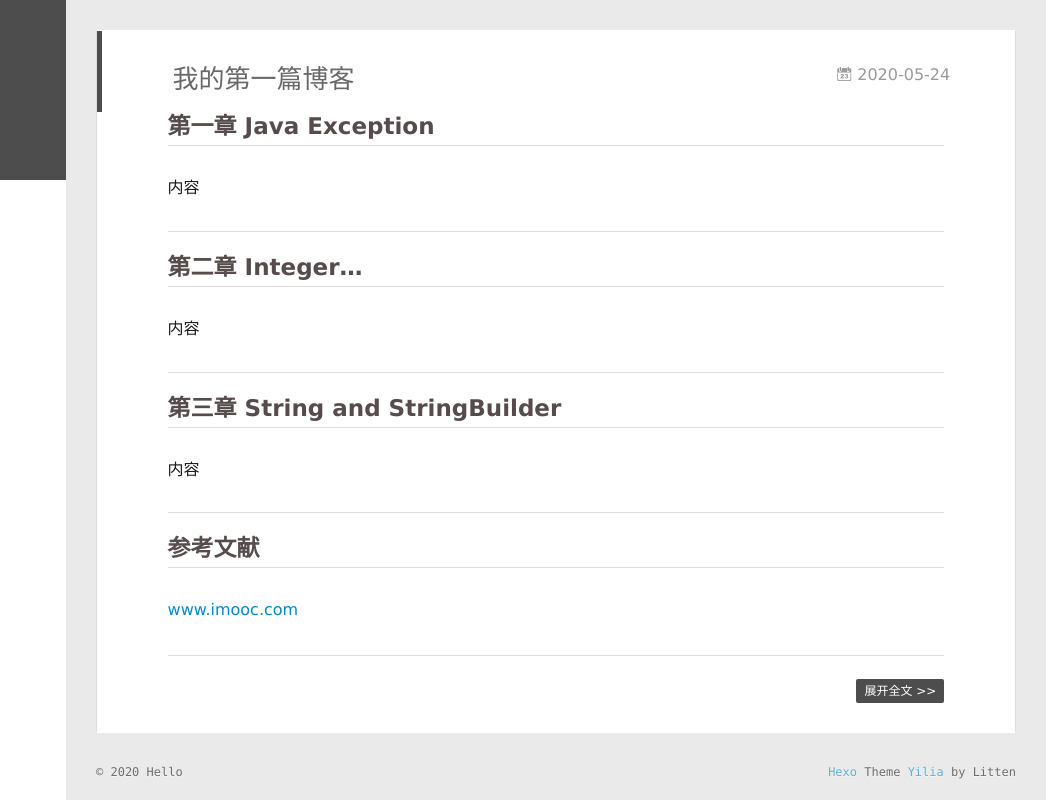
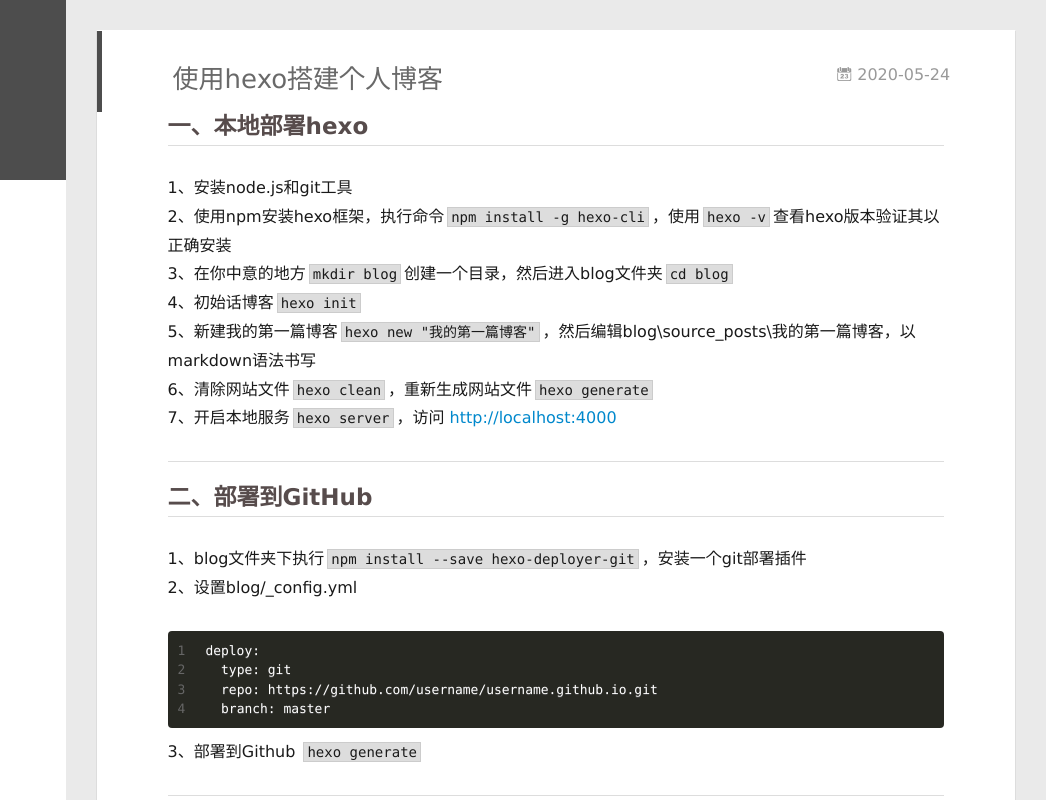
Before and after one commit to jojo255/jojo255.github.io, a plain HTML site: page index.html in a window 1280 px wide. Shown: the full height of the page, 234-1280 px from the left. Drawn offline with Linux system fonts and the light colour scheme.

Commit message:
Site updated: 2020-05-24 15:24:11

```diff
--- a/content.json
+++ b/content.json
@@ -1 +1 @@
-[{"title":"我的第一篇博客","date":"2020-05-24T06:56:50.000Z","path":"2020/05/24/我的第一篇博客/","tags":[]}]
+[{"title":"使用hexo搭建个人博客","date":"2020-05-24T08:17:37.000Z","path":"2020/05/24/使用hexo搭建个人博客/","tags":[]}]
--- a/index.html
+++ b/index.html
@@ -152,33 +152,39 @@
           <div id="js-content" class="content-ll">
 
 
-    <article id="post-我的第一篇博客" class="article article-type-post  article-index" itemscope itemprop="blogPost">
+    <article id="post-使用hexo搭建个人博客" class="article article-type-post  article-index" itemscope itemprop="blogPost">
   <div class="article-inner">
 
       <header class="article-header">
 
 
     <h1 itemprop="name">
-      <a class="article-title" href="/2020/05/24/%E6%88%91%E7%9A%84%E7%AC%AC%E4%B8%80%E7%AF%87%E5%8D%9A%E5%AE%A2/">我的第一篇博客</a>
+      <a class="article-title" href="/2020/05/24/%E4%BD%BF%E7%94%A8hexo%E6%90%AD%E5%BB%BA%E4%B8%AA%E4%BA%BA%E5%8D%9A%E5%AE%A2/">使用hexo搭建个人博客</a>
     </h1>
 
 
 
-        <a href="/2020/05/24/%E6%88%91%E7%9A%84%E7%AC%AC%E4%B8%80%E7%AF%87%E5%8D%9A%E5%AE%A2/" class="archive-article-date">
-  	<time datetime="2020-05-24T06:56:50.000Z" itemprop="datePublished"><i class="icon-calendar icon"></i>2020-05-24</time>
+        <a href="/2020/05/24/%E4%BD%BF%E7%94%A8hexo%E6%90%AD%E5%BB%BA%E4%B8%AA%E4%BA%BA%E5%8D%9A%E5%AE%A2/" class="archive-article-date">
+  	<time datetime="2020-05-24T08:17:37.000Z" itemprop="datePublished"><i class="icon-calendar icon"></i>2020-05-24</time>
 </a>
 
       </header>
 
     <div class="article-entry" itemprop="articleBody">
 
-        <h2 id="第一章-Java-Exception"><a href="#第一章-Java-Exception" class="headerlink" title="第一章 Java Exception"></a>第一章 Java Exception</h2><p>内容</p>
+        <h2 id="一、本地部署hexo"><a href="#一、本地部署hexo" class="headerlink" title="一、本地部署hexo"></a>一、本地部署hexo</h2><p>1、安装node.js和git工具<br>2、使用npm安装hexo框架，执行命令<code>npm install -g hexo-cli</code>，使用<code>hexo -v</code>查看hexo版本验证其以正确安装<br>3、在你中意的地方<code>mkdir blog</code>创建一个目录，然后进入blog文件夹<code>cd blog</code><br>4、初始话博客<code>hexo init</code><br>5、新建我的第一篇博客<code>hexo new &quot;我的第一篇博客&quot;</code>，然后编辑blog\source_posts\我的第一篇博客，以markdown语法书写<br>6、清除网站文件<code>hexo clean</code>，重新生成网站文件<code>hexo generate</code><br>7、开启本地服务<code>hexo server</code>，访问 <a href="http://localhost:4000" target="_blank" rel="noopener">http://localhost:4000</a></p>
 <hr>
-<h2 id="第二章-Integer…"><a href="#第二章-Integer…" class="headerlink" title="第二章 Integer…"></a>第二章 Integer…</h2><p>内容</p>
+<h2 id="二、部署到GitHub"><a href="#二、部署到GitHub" class="headerlink" title="二、部署到GitHub"></a>二、部署到GitHub</h2><p>1、blog文件夹下执行<code>npm install --save hexo-deployer-git</code>，安装一个git部署插件<br>2、设置blog/_config.yml</p>
+<figure class="highlight plain"><table><tr><td class="gutter"><pre><span class="line">1</span><br><span class="line">2</span><br><span class="line">3</span><br><span class="line">4</span><br></pre></td><td class="code"><pre><span class="line">deploy:</span><br><span class="line">  type: git</span><br><span class="line">  repo: https:&#x2F;&#x2F;github.com&#x2F;username&#x2F;username.github.io.git</span><br><span class="line">  branch: master</span><br></pre></td></tr></table></figure>
+<p>3、部署到Github <code>hexo generate</code></p>
 <hr>
-<h2 id="第三章-String-and-StringBuilder"><a href="#第三章-String-and-StringBuilder" class="headerlink" title="第三章 String and StringBuilder"></a>第三章 String and StringBuilder</h2><p>内容</p>
-<hr>
-<h2 id="参考文献"><a href="#参考文献" class="headerlink" title="参考文献"></a>参考文献</h2><p><a href="http://www.imooc.com" target="_blank" rel="noopener">www.imooc.com</a></p>
+<h2 id="三、修改主题"><a href="#三、修改主题" class="headerlink" title="三、修改主题"></a>三、修改主题</h2><p>1、blog文件夹下下载主题，<code>git clone https://github.com/litten/hexo-theme-yilia.git themes/yilia</code><br>2、设置blog/_config.yml</p>
+<figure class="highlight plain"><table><tr><td class="gutter"><pre><span class="line">1</span><br></pre></td><td class="code"><pre><span class="line">theme: yilia</span><br></pre></td></tr></table></figure>
+<p>3、重新生成网站文件即可</p>
+<figure class="highlight plain"><table><tr><td class="gutter"><pre><span class="line">1</span><br><span class="line">2</span><br><span class="line">3</span><br></pre></td><td class="code"><pre><span class="line">hexo clean</span><br><span class="line">hexo generate</span><br><span class="line">hexo server</span><br></pre></td></tr></table></figure>
+
+
+
 
 
 
@@ -191,7 +197,7 @@
 
 
         <p class="article-more-link">
-          <a class="article-more-a" href="/2020/05/24/%E6%88%91%E7%9A%84%E7%AC%AC%E4%B8%80%E7%AF%87%E5%8D%9A%E5%AE%A2/">展开全文 >></a>
+          <a class="article-more-a" href="/2020/05/24/%E4%BD%BF%E7%94%A8hexo%E6%90%AD%E5%BB%BA%E4%B8%AA%E4%BA%BA%E5%8D%9A%E5%AE%A2/">展开全文 >></a>
         </p>
 
 
```
Also changed, not shown: 2020/05/24/使用hexo搭建个人博客/index.html (renamed from 2020/05/24/我的第一篇博客/index.html, +23 -17 lines), archives/2020/05/index.html (+3 -3 lines), archives/2020/index.html (+3 -3 lines), archives/index.html (+3 -3 lines).
